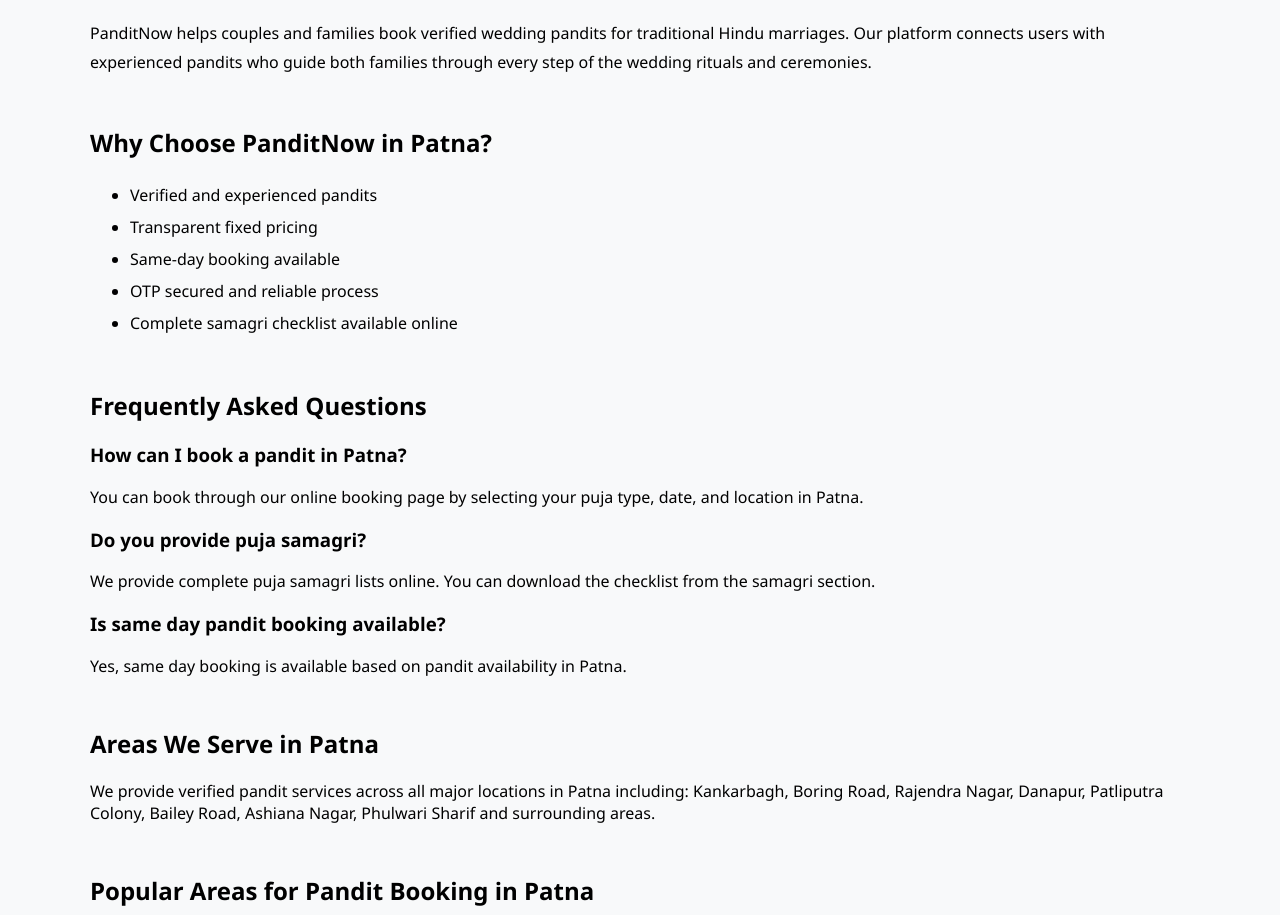
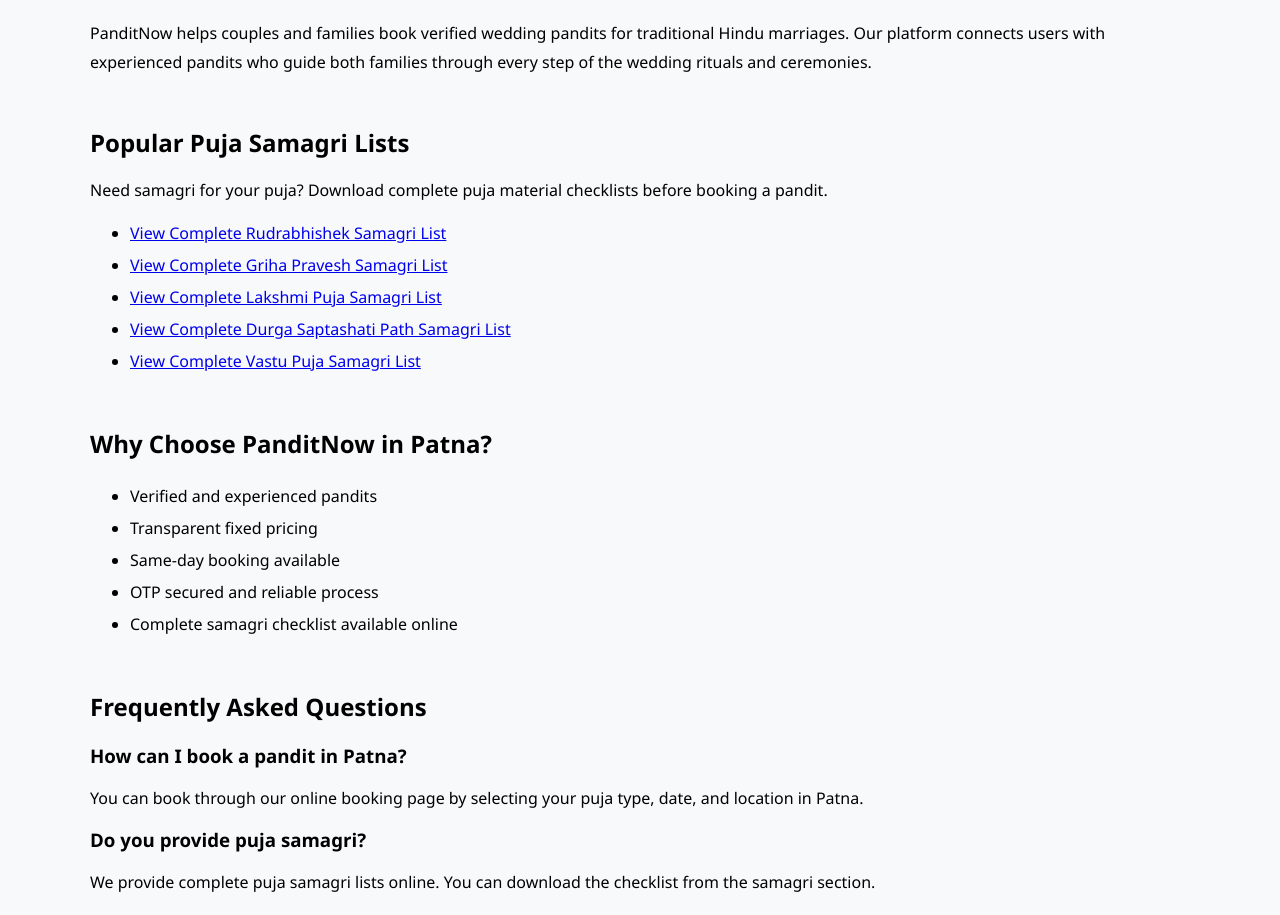
Before and after one commit to mradityamishra15614-del/panditnow-frontend, a React (Create React App) app: page /pandit-in-patna in a window 1280 px wide. Shown: the part 2727-3642 px from the top of the page. Built offline with nearby package versions, Linux system fonts and the light colour scheme.

Commit message:
Added Patna SEO content and samagri links

```diff
--- a/src/pages/PanditInPatna.jsx
+++ b/src/pages/PanditInPatna.jsx
@@ -227,6 +227,47 @@
   pandits who guide both families through every step of the wedding rituals and
   ceremonies.
 </p>
+{/* Puja Samagri Links */}
+<h2 style={{ marginTop: "50px" }}>
+Popular Puja Samagri Lists
+</h2>
+
+<p>
+Need samagri for your puja? Download complete puja material checklists
+before booking a pandit.
+</p>
+
+<ul style={{ lineHeight: "2", fontSize: "16px" }}>
+  <li>
+    <Link to="/samagri/rudrabhishek">
+      View Complete Rudrabhishek Samagri List
+    </Link>
+  </li>
+
+  <li>
+    <Link to="/samagri/griha-pravesh">
+      View Complete Griha Pravesh Samagri List
+    </Link>
+  </li>
+
+  <li>
+    <Link to="/samagri/lakshmi-puja">
+      View Complete Lakshmi Puja Samagri List
+    </Link>
+  </li>
+
+  <li>
+    <Link to="/samagri/durga-saptashati-path">
+      View Complete Durga Saptashati Path Samagri List
+    </Link>
+  </li>
+
+  <li>
+    <Link to="/samagri/vastu-puja">
+      View Complete Vastu Puja Samagri List
+    </Link>
+  </li>
+</ul>
       {/* Why Choose Us */}
       <h2 style={{ marginTop: "50px" }}>Why Choose PanditNow in Patna?</h2>
       <ul style={{ lineHeight: "2", fontSize: "16px" }}>
```
